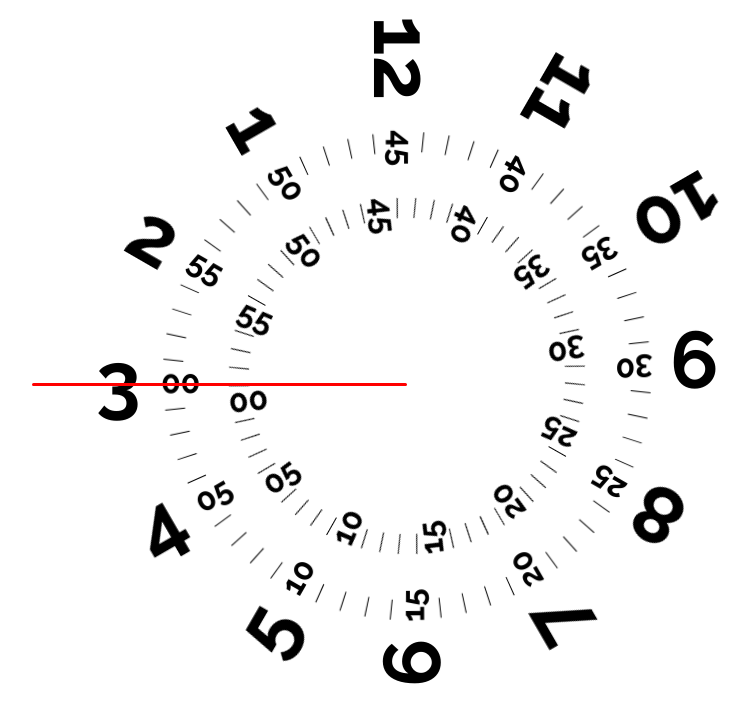
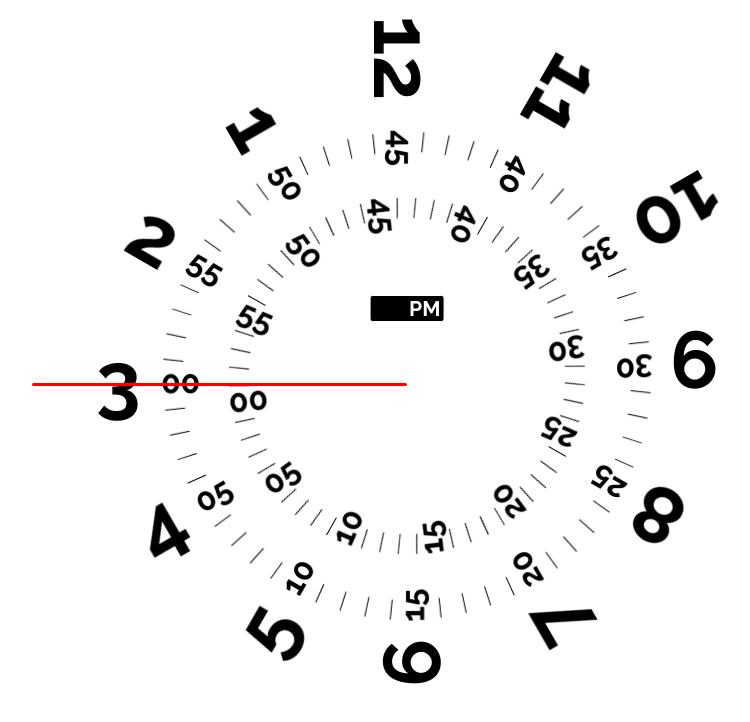
Before and after one commit to kyle-silver/clocks, a React (Create React App) app: page / in a window 1280 px wide. Shown: the top 722 px of the page, without its empty margins (233-983 px from the left). Built offline with nearby package versions, Linux system fonts and the light colour scheme.

Commit message:
am/pm slider

```diff
--- a/src/App.tsx
+++ b/src/App.tsx
@@ -1,4 +1,4 @@
-import { Timescale } from "./Timescale";
+import { Timescale } from "./Timescale/Timescale";
 
 function App() {
   return <Timescale />;
--- a/src/Timescale.css
+++ b/src/Timescale/Timescale.css
@@ -85,3 +85,57 @@
   top: calc(50% + 0.4ex);
   right: 100%;
 }
+
+.meridian {
+  position: absolute;
+  font-size: calc(var(--inner-wheel-font-size) * 0.66);
+  display: grid;
+  grid-template-columns: 1fr 1fr;
+  align-items: center;
+  transform: translate(-50%, -300%);
+  border: solid;
+  border-width: 0.5px;
+  border-radius: 3px;
+  background-color: black;
+  color: white;
+}
+
+#am {
+  padding-left: 3px;
+  padding-right: 1.5px;
+}
+
+#pm {
+  padding-left: 1.5px;
+  padding-right: 3px;
+}
+
+.slider {
+  position: absolute;
+  border-radius: 1.5px;
+  color: black;
+  background-color: black;
+  height: 1.8ex;
+  border: solid;
+  border-color: black;
+  border-width: 0.7px;
+  margin-left: 1.5px;
+}
+
+@keyframes slide-to-pm {
+  from {
+    transform: translate(0);
+  }
+  to {
+    transform: translate(2.9ch);
+  }
+}
+
+@keyframes slide-to-am {
+  from {
+    transform: translate(2.9ch);
+  }
+  to {
+    transform: translate(0);
+  }
+}
--- a/src/Timescale.tsx
+++ b/src/Timescale/Timescale.tsx
@@ -1,7 +1,7 @@
 import "./Timescale.css";
 
 import styled, { keyframes } from "styled-components";
-import React from "react";
+import React, { CSSProperties, useEffect, useState } from "react";
 
 class Rotations {
   _seconds: number;
@@ -155,6 +155,57 @@ const HourWheel: React.FC<WheelProps> = ({ rotations }) => {
   );
 };
 
+interface SliderState {
+  meridian: string;
+  css: CSSProperties;
+}
+
+const AM_TO_PM = {
+  animation: "slide-to-pm 0.5s cubic-bezier(0.82, -0.02, 0.41, 1.22)",
+  transform: "translate(2.9ch)",
+};
+
+const PM_TO_AM = {
+  animation: "slide-to-am 0.5s cubic-bezier(0.82, -0.02, 0.41, 1.22)",
+  transform: "translate(0ch)",
+};
+
+const Meridian: React.FC<{ date: Date }> = ({ date }) => {
+  // keep track of the hour
+  const meridian = date.getHours() >= 12 ? "PM" : "AM";
+  const [state, setState] = useState<SliderState>({
+    meridian,
+    css: meridian === "PM" ? { transform: "translate(0ch)" } : { transform: "translate(2.9ch" },
+  });
+  // swap AM and PM
+  useEffect(() => {
+    let interval = setInterval(() => {
+      const updated = new Date().getHours() >= 12 ? "PM" : "AM";
+      if (updated !== state.meridian) {
+        console.log(`updating from ${state} to ${updated}`);
+        setState({
+          meridian: updated,
+          css: updated === "AM" ? PM_TO_AM : AM_TO_PM,
+        });
+      }
+    }, 1000);
+    return () => clearInterval(interval);
+  });
+  return (
+    <div className="meridian">
+      <div className="indicator" id="am">
+        AM
+      </div>
+      <div className="indicator" id="pm">
+        PM
+      </div>
+      <div className="slider" style={state.css}>
+        AM
+      </div>
+    </div>
+  );
+};
+
 export const Timescale: React.FC<{}> = () => {
   const date = new Date();
   const rotations = new Rotations(date);
@@ -164,6 +215,7 @@ export const Timescale: React.FC<{}> = () => {
       <MinuteWheel rotations={rotations} />
       <HourWheel rotations={rotations} />
       <div className="hand" />
+      <Meridian date={date} />
     </div>
   );
 };
```
Also changed, not shown: src/App.css (deleted, +0 -87 lines).
